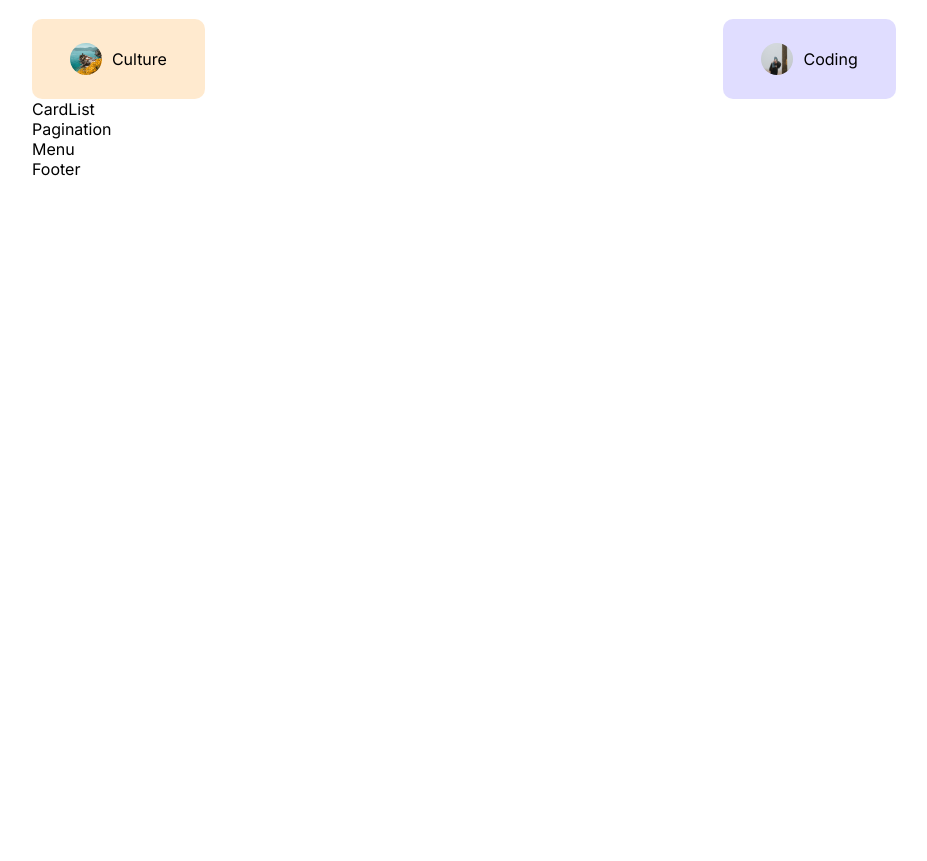
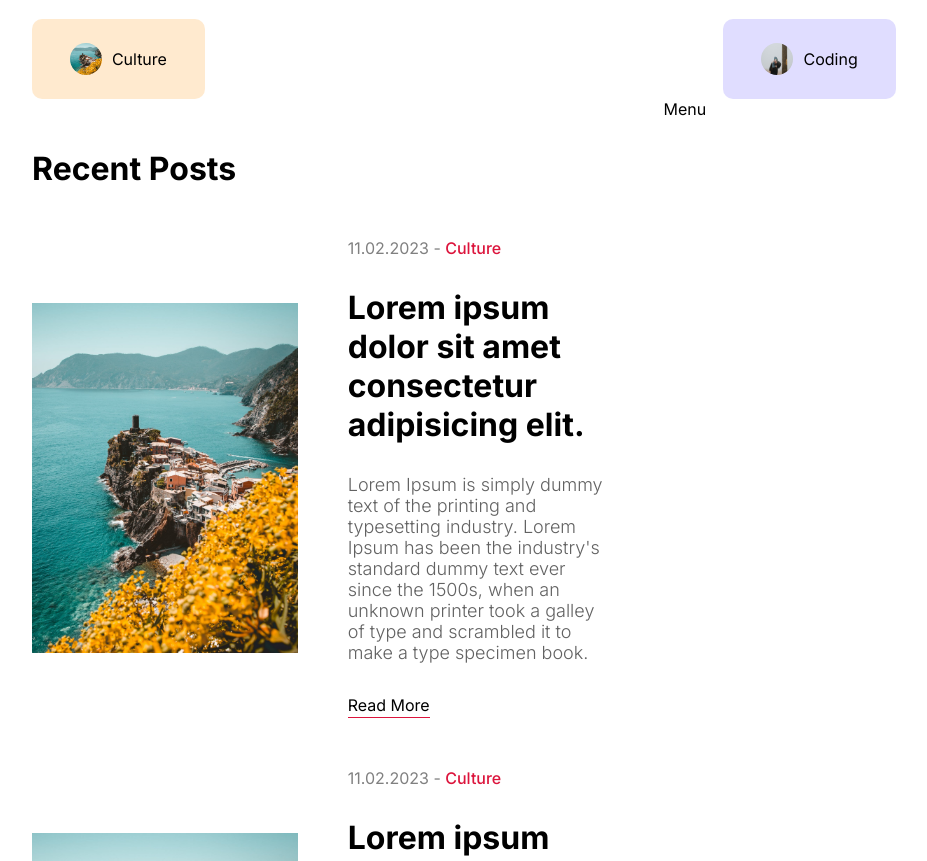
Before and after one commit to MannySotoRuiz/BlogApp-Nextjs-MongoDB, a Next.js app: page / in a window 1280 px wide. Shown: the part 1171-2032 px from the top of the page, without its empty margins (176-1103 px from the left). Before the commit the page ends 1350 px from the top, so only its background shows below. Built offline with nearby package versions, Linux system fonts and the light colour scheme.

Commit message:
created recent posts section

```diff
--- a/src/app/homepage.module.css
+++ b/src/app/homepage.module.css
@@ -0,0 +1,4 @@
+.content {
+  display: flex;
+  gap: 50px;
+}
--- /dev/null
+++ b/src/components/card/Card.jsx
@@ -0,0 +1,35 @@
+import Image from "next/image";
+import styles from "./card.module.css";
+import Link from "next/link";
+
+const Card = () => {
+  return (
+    <div className={styles.container}>
+      <div className={styles.imageContainer}>
+        <Image src="/p1.jpeg" alt="" fill className={styles.image} />
+      </div>
+      <div className={styles.textContainer}>
+        <div className={styles.detail}>
+          <span className={styles.date}>11.02.2023 - </span>
+          <span className={styles.category}>Culture</span>
+        </div>
+        <Link href="/">
+          <h1 className={styles.title}>
+            Lorem ipsum dolor sit amet consectetur adipisicing elit.
+          </h1>
+        </Link>
+        <p className={styles.desc}>
+          Lorem Ipsum is simply dummy text of the printing and typesetting
+          industry. Lorem Ipsum has been the industry's standard dummy text ever
+          since the 1500s, when an unknown printer took a galley of type and
+          scrambled it to make a type specimen book.
+        </p>
+        <Link href="/" className={styles.link}>
+          Read More
+        </Link>
+      </div>
+    </div>
+  );
+};
+
+export default Card;
--- /dev/null
+++ b/src/components/card/card.module.css
@@ -0,0 +1,44 @@
+.container {
+  margin-bottom: 50px;
+  display: flex;
+  gap: 50px;
+  align-items: center;
+}
+
+.imageContainer {
+  flex: 1;
+  height: 350px;
+  position: relative;
+}
+
+.image {
+  object-fit: cover;
+}
+
+.textContainer {
+  flex: 1;
+  display: flex;
+  flex-direction: column;
+  gap: 30px;
+}
+
+.date {
+  color: gray;
+}
+
+.category {
+  color: crimson;
+  font-weight: 500;
+}
+
+.desc {
+  font-size: 18px;
+  font-weight: 300;
+  color: var(--softTextColor);
+}
+
+.link {
+  border-bottom: 1px solid crimson;
+  width: max-content;
+  padding: 2px 0px;
+}
--- a/src/components/cardList/CardList.jsx
+++ b/src/components/cardList/CardList.jsx
@@ -1,11 +1,19 @@
 import React from "react";
 import styles from "./cardList.module.css";
 import Pagination from "../pagination/Pagination";
+import Image from "next/image";
+import Card from "../card/Card";
 
 const CardList = () => {
   return (
     <div className={styles.container}>
-      CardList
+      <h1 className={styles.title}>Recent Posts</h1>
+      <div className={styles.posts}>
+        <Card />
+        <Card />
+        <Card />
+        <Card />
+      </div>
       <Pagination />
     </div>
   );
--- a/src/components/cardList/cardList.module.css
+++ b/src/components/cardList/cardList.module.css
@@ -1,2 +1,7 @@
 .container {
+  flex: 5;
 }
+
+.title {
+  margin: 50px 0px;
+}
--- a/src/components/menu/menu.module.css
+++ b/src/components/menu/menu.module.css
@@ -1,2 +1,3 @@
 .container {
+  flex: 2;
 }
```
